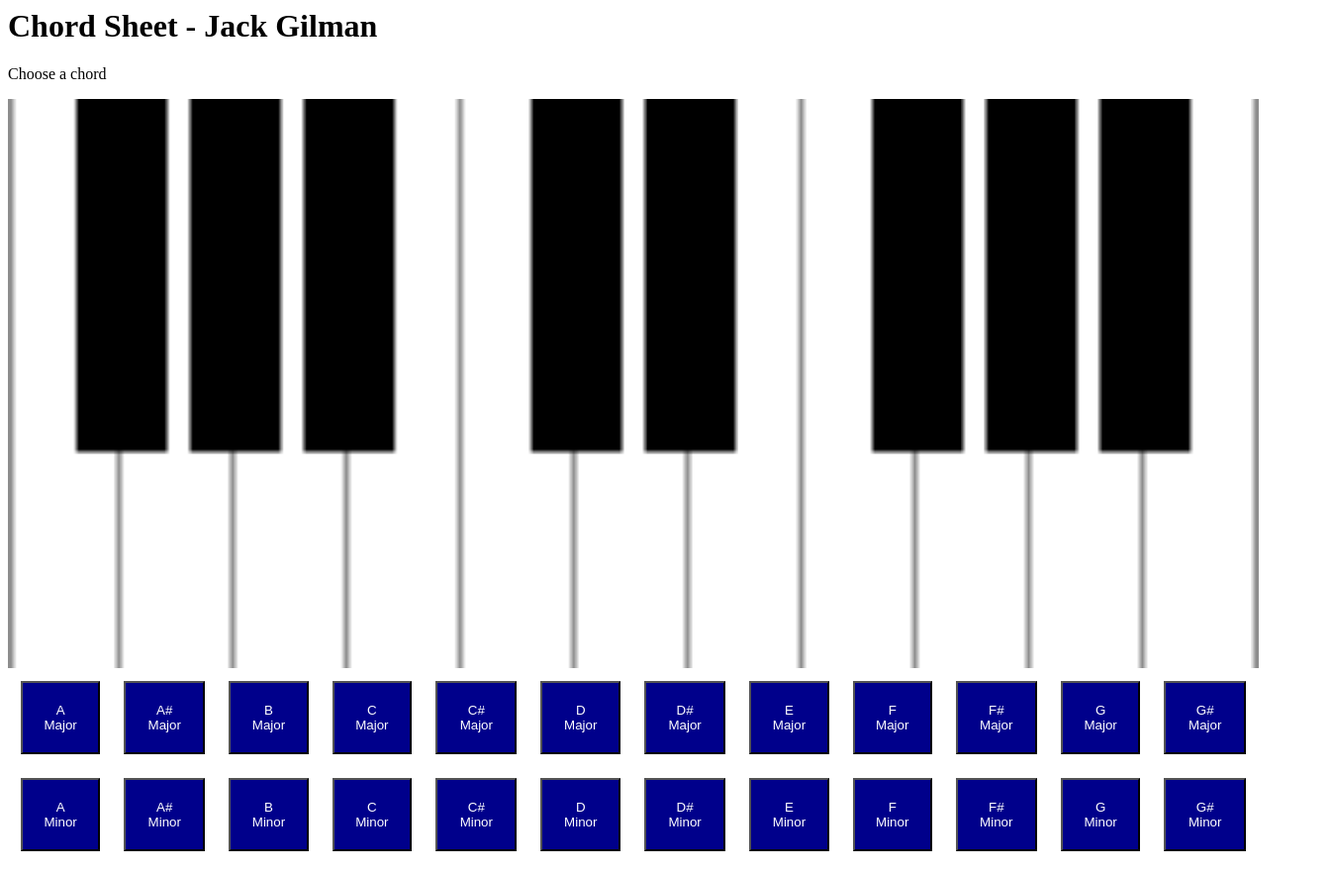
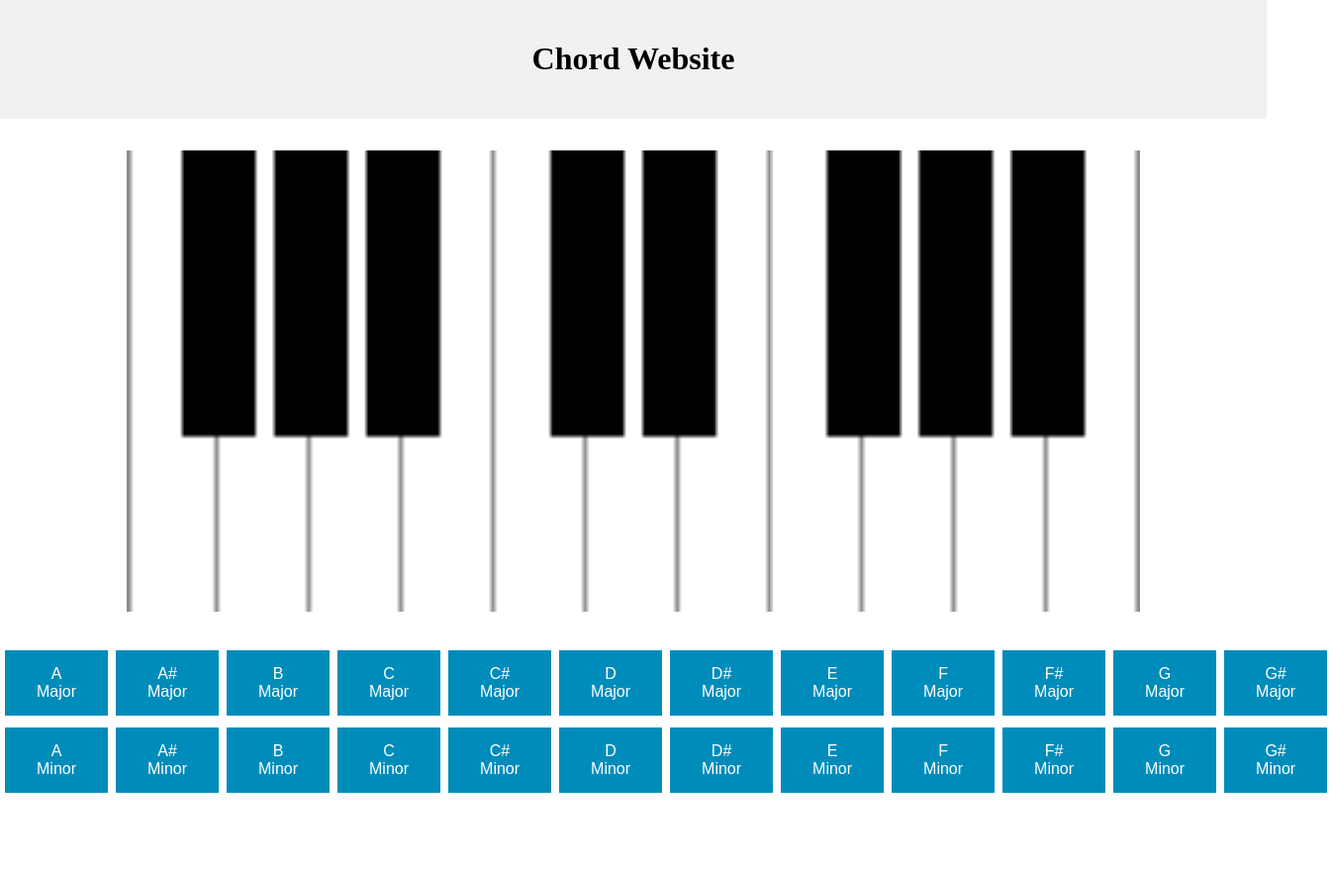
Before and after one commit to jpgilman56/Chords, a plain HTML site: page index.html in a window 1280 px wide. Shown: the whole page at 99% size, 1346 px wide, since content can reach past the window. After the commit the page ends 808 px from the top, so only its background shows below. Drawn offline with Linux system fonts and the light colour scheme.

Commit message:
Update index.html
fixing formatting to look nicer

```diff
--- a/index.html
+++ b/index.html
@@ -1,21 +1,50 @@
 <!DOCTYPE html>
 <html>
 <body>
+<meta name="viewport" content="width=device-width, initial-scale=1">
+<style>
+* {
+  box-sizing: border-box;
+}
 
-<style>
+body {
+  margin: 0;
+}
+
+.flex-pic {
+  display: flex;
+  justify-content: center;
+  align-items: center;
+  height: 530px;
+  background-color:white;
+}
+
+.header {
+  background-color: #f1f1f1;
+  padding: 20px;
+  text-align: center;
+}
 .button {
-  background-color: darkblue;
+  background-color: #008CBA;
+  border: none;
   color: white;
-  margin: 10px;
-  padding: 20px;
+  padding: 15px 32px;
+  text-align: center;
+  text-decoration: none;
+  display: inline-block;
+  font-size: 16px;
+  margin: 4px 2px;
+  cursor: pointer;
 }
 </style>
 
-<h1>Chord Sheet - Jack Gilman</h1>
+<div class="header">
+  <h1>Chord Website</h1>
+</div>
 
-<p>Choose a chord</p>
-
-<img id="pict" src="Blank.png" width=100% height=(10/22)%>
+<div class="flex-pic">
+<img id="pict" src="Blank.png" width=80% height=(80/22)%>
+</div>
 
 <table style="width:100%">
   <tr>
```
